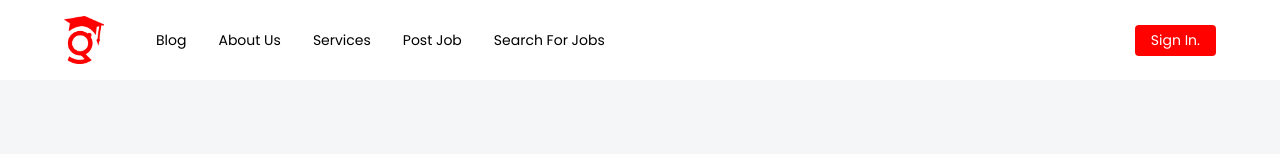
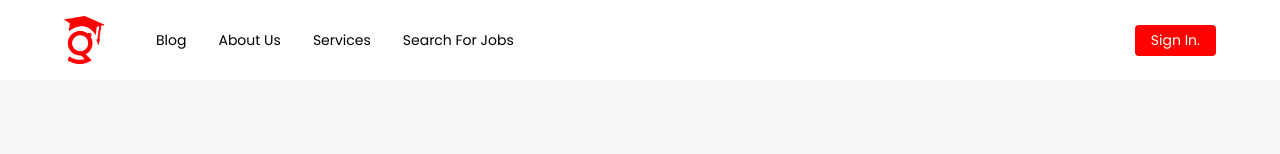
Before and after one commit to Franklin-raph/get-a-schoool-fe, a Next.js app: page /complete-registeration in a window 1280 px wide. Shown: the top 154 px of the page. Built offline with nearby package versions, Linux system fonts and the light colour scheme.

Commit message:
fixed post job redirecting issue

```diff
--- a/app/components/nav-bar/Navbar.tsx
+++ b/app/components/nav-bar/Navbar.tsx
@@ -26,10 +26,10 @@ export default function Navbar() {
             label: "Services",
             link: "/our-services",
         },
-        {
-            label: "Post Job",
-            link: "/post-job",
-        },
+        // {
+        //     label: "Post Job",
+        //     link: "/post-job",
+        // },
         {
             label: "Search For Jobs",
             link: "/search-for-jobs",
--- a/app/dashboard/page.tsx
+++ b/app/dashboard/page.tsx
@@ -11,6 +11,7 @@ import { BiPencil, BiTrash } from 'react-icons/bi';
 import { IoCloseOutline } from 'react-icons/io5';
 import BtnLoader from '../components/btnLoader/BtnLoader';
 import Alert from '../components/alert/Alert';
+import Link from 'next/link';
 
 interface JobPost {
   id?: string;
@@ -106,7 +107,9 @@ export default function Page() {
                 <p className="font-[#212121] font-[700] md:text-[25px] text-[18px] mb-3">Dashboard</p>
                 <div className='flex items-center gap-3'>
                     {/* <button className='border rounded-[10px] px-5 py-2 hover:bg-[#FF0200] hover:text-white'>Create Blog Post</button> */}
-                    <button className='border rounded-[10px] px-5 py-2 hover:bg-[#FF0200] hover:text-white' onClick={() => router.push('/post-job')} >Post A Job</button>
+                    <Link href='/post-job' className='border rounded-[10px] px-5 py-2 hover:bg-[#FF0200] hover:text-white'>
+                      Post Job
+                    </Link>
                 </div>
             </div>
             <div className='grid grid-cols-1 md:grid-cols-2 lg:grid-cols-3 gap-4 border-b pb-5'>
```
